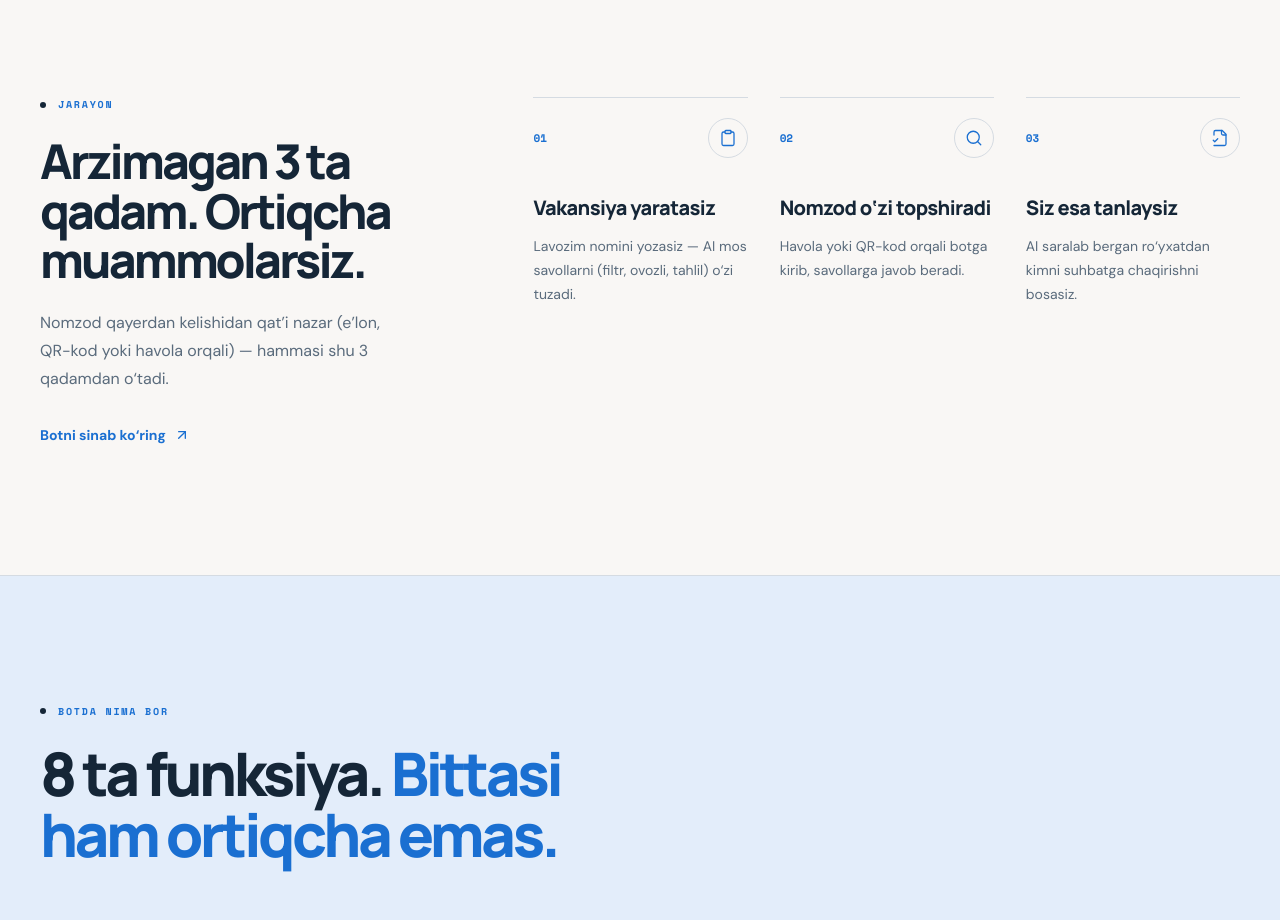
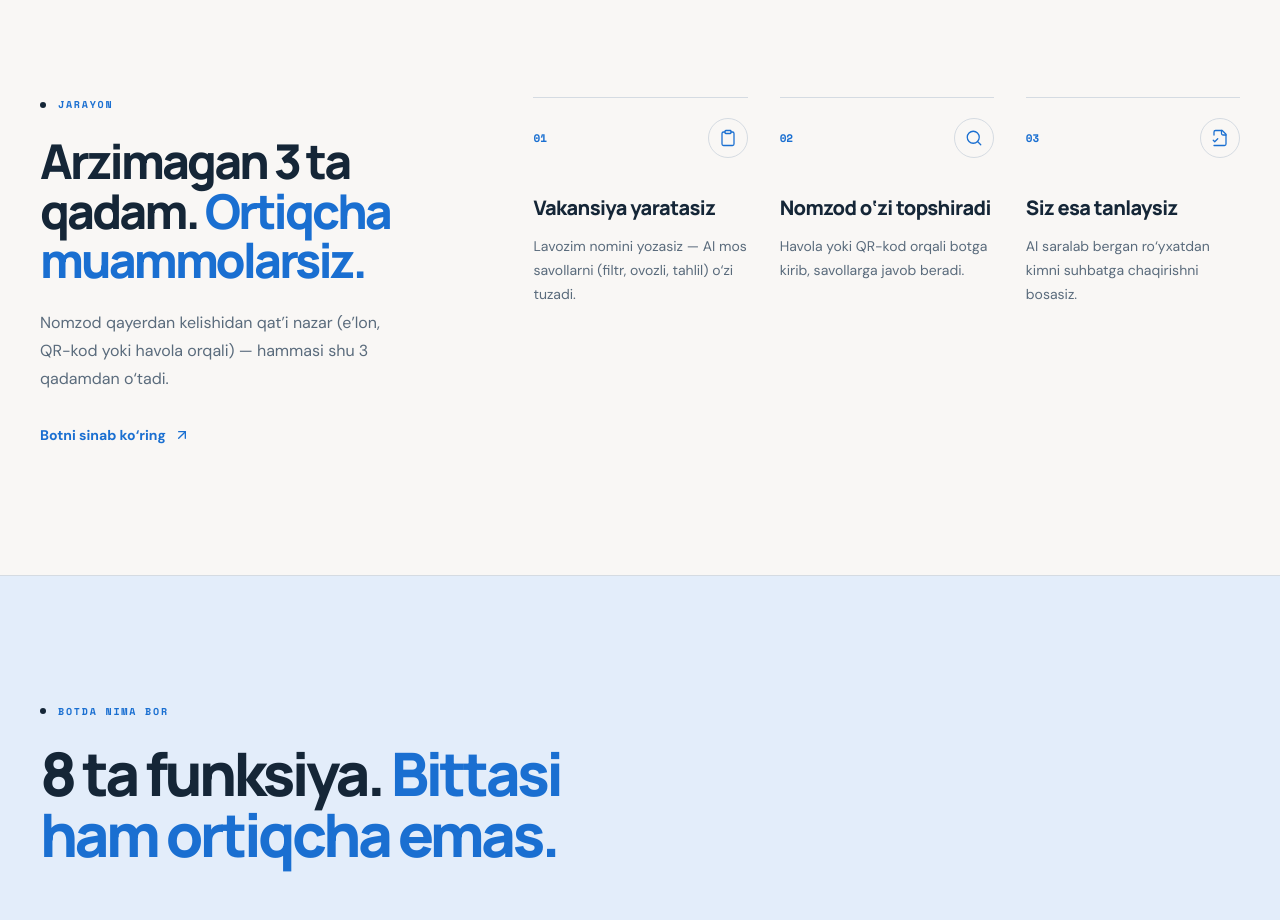
Before and after one commit to gulomovs793-ai/JanobHR, a React (Vite) app in the folder site/: page / in a window 1280 px wide. Shown: the part 1520-2440 px from the top of the page. Built offline with nearby package versions, Linux system fonts and the light colour scheme.

Commit message:
Color 'Ortiqcha muammolarsiz' blue in process heading

```diff
--- a/site/src/App.tsx
+++ b/site/src/App.tsx
@@ -331,7 +331,7 @@ function Home() {
               <div>
                 <SectionLabel>Jarayon</SectionLabel>
                 <h2 className="max-w-[440px] font-display text-4xl font-extrabold leading-[1.03] tracking-[-.06em] sm:text-5xl">
-                  Arzimagan 3 ta qadam. Ortiqcha muammolarsiz.
+                  Arzimagan 3 ta qadam. <span className="text-primary">Ortiqcha muammolarsiz.</span>
                 </h2>
                 <p className="mt-6 max-w-[360px] text-base leading-7 text-muted-foreground">
                   Nomzod qayerdan kelishidan qat’i nazar (e’lon, QR-kod yoki havola orqali) — hammasi shu 3 qadamdan o‘tadi.
```
